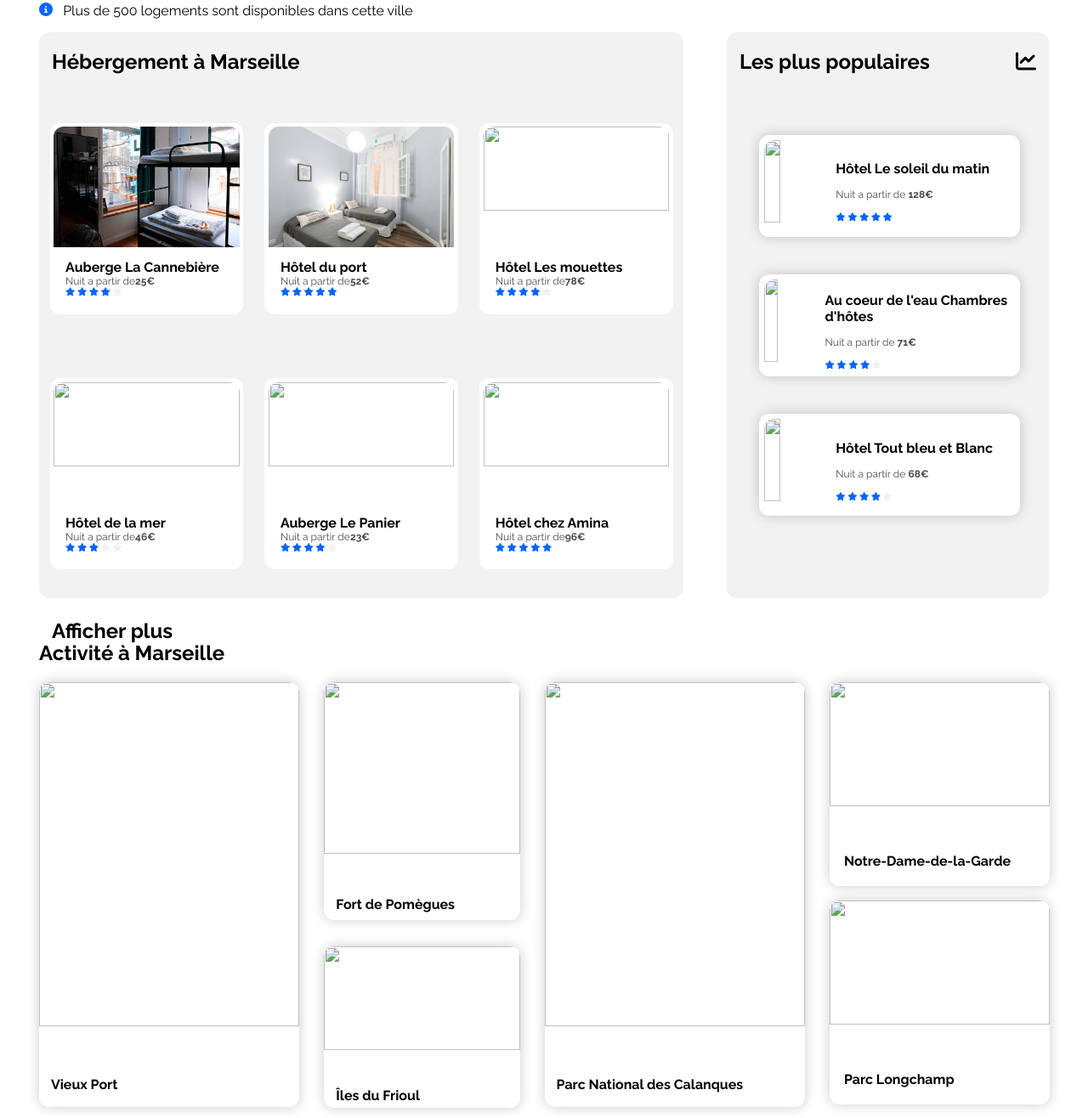
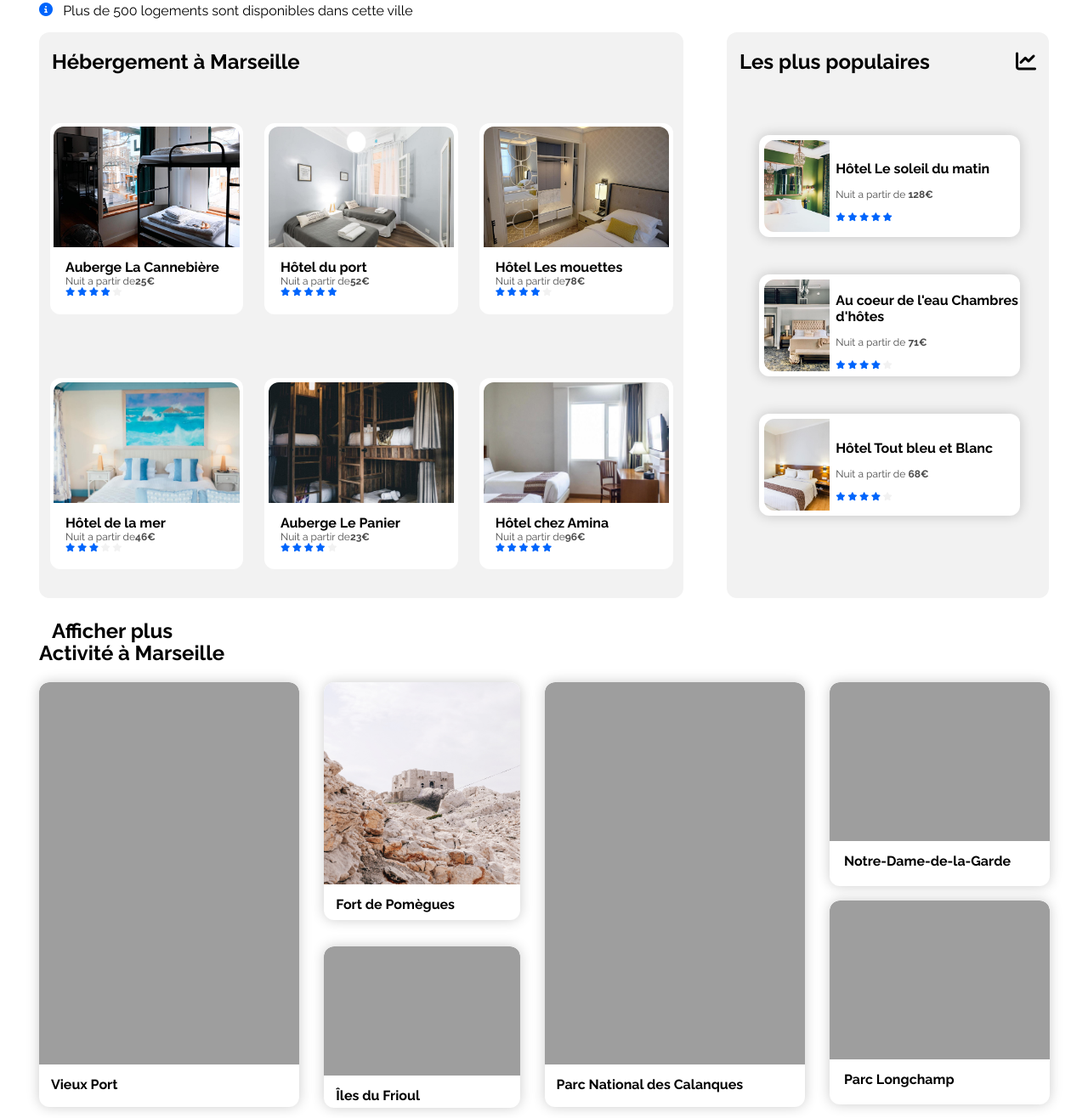
Before and after one commit to pierreaverous/P2_Averous_pierre_code, a plain HTML site: page index.html in a window 1280 px wide. Shown: the part 344-1660 px from the top of the page at 85% size. Drawn offline with Linux system fonts and the light colour scheme; the site is published under a folder, as on GitHub Pages, so addresses that start at the root find nothing.

Commit message:
ajout du point devant les asset

```diff
--- a/index.html
+++ b/index.html
@@ -120,7 +120,7 @@
           <div class="background-card">
             <a href="#" style="text-decoration:none; color:black">
             <div class="card-trip">
-              <img src="/assets/reisetopia-B8WIgxA_PFU-unsplash.jpg" />
+              <img src="./assets/reisetopia-B8WIgxA_PFU-unsplash.jpg" />
               <div class="card-trip-infos">
                 <div>
                   <h2>Hôtel Les mouettes</h2>
@@ -140,7 +140,7 @@
           <div class="background-card ">
             <a href="#" style="text-decoration:none; color:black">
             <div class="card-trip">
-              <img src="/assets/annie-spratt-Eg1qcIitAuA-unsplash.jpg" />
+              <img src="./assets/annie-spratt-Eg1qcIitAuA-unsplash.jpg" />
               <div class="card-trip-infos">
                 <div>
                   <h2>Hôtel de la mer</h2>
@@ -160,7 +160,7 @@
           <div class="background-card">
             <a href="#" style="text-decoration:none; color:black">
             <div class="card-trip">
-              <img src="/assets/nicate-lee-kT-ZyaiwBe0-unsplash.jpg" />
+              <img src="./assets/nicate-lee-kT-ZyaiwBe0-unsplash.jpg" />
               <div class="card-trip-infos">
                 <div>
                   <h2>Auberge Le Panier</h2>
@@ -180,7 +180,7 @@
           <div class="background-card">
             <a href="#" style="text-decoration:none; color:black">
             <div class="card-trip">
-              <img src="/assets/febrian-zakaria-M6S1WvfW68A-unsplash.jpg" />
+              <img src="./assets/febrian-zakaria-M6S1WvfW68A-unsplash.jpg" />
               <div class="card-trip-infos">
                 <div>
                   <h2>Hôtel chez Amina</h2>
@@ -210,7 +210,7 @@
           </div>
           <div class="card-column">
             <div class="card-product">
-              <img src="/assets/emile-guillemot-Bj_rcSC5XfE-unsplash.jpg" />
+              <img src="./assets/emile-guillemot-Bj_rcSC5XfE-unsplash.jpg" />
               <div class="card-product-infos">
                 <h2>Hôtel Le soleil du matin</h2>
                 <p>Nuit a partir de <strong>128€</strong></p>
@@ -224,7 +224,7 @@
               </div>
             </div>
             <div class="card-product">
-              <img src="/assets/aw-creative-VGs8z60yT2c-unsplash.jpg" />
+              <img src="./assets/aw-creative-VGs8z60yT2c-unsplash.jpg" />
               <div class="card-product-infos">
                 <h2>Au coeur de l'eau Chambres d'hôtes</h2>
                 <p>Nuit a partir de <strong>71€</strong></p>
@@ -238,7 +238,7 @@
               </div>
             </div>
             <div class="card-product">
-              <img src="/assets/febrian-zakaria-sjvU0THccQA-unsplash.jpg" />
+              <img src="./assets/febrian-zakaria-sjvU0THccQA-unsplash.jpg" />
               <div class="card-product-infos">
                 <h2>Hôtel Tout bleu et Blanc</h2>
                 <p>Nuit a partir de <strong>68€</strong></p>
@@ -265,7 +265,7 @@
         <div class="background-card-activite">
           <a href="#" style="text-decoration:none; color:black">
           <div class="card-activite">
-            <img src="/assets/reno-laithienne-QUgJhdY5Fyk-unsplash.jpg" />
+            <img src="./assets/reno-laithienne-QUgJhdY5Fyk-unsplash.jpg" />
             <div class="card-trip-infos">
               <div>
                 <h2>Vieux Port</h2>
@@ -278,7 +278,7 @@
           <div class="background-petite-card-activite">
             <a href="#" style="text-decoration:none; color:black">
             <div class="petit-card-activite">
-              <img src="/assets/paul-hermann-QFTrLdQIRhI-unsplash.jpg" />
+              <img src="./assets/paul-hermann-QFTrLdQIRhI-unsplash.jpg" />
               <div class="card-trip-infos">
                 <div>
                   <h2>Fort de Pomègues</h2>
@@ -290,7 +290,7 @@
           <div class="background-mini-card-activite">
             <a href="#" style="text-decoration:none; color:black">
             <div class="mini-card-activite">
-              <img src="/assets/kevin-hikari-rV_Qd1l-VXg-unsplash.jpg" />
+              <img src="./assets/kevin-hikari-rV_Qd1l-VXg-unsplash.jpg" />
               <div class="card-trip-infos">
                 <div>
                   <h2>Îles du Frioul</h2>
@@ -303,7 +303,7 @@
         <div class="background-card-activite">
           <a href="#" style="text-decoration:none; color:black">
           <div class="card-activite">
-            <img src="/assets/kilyan-sockalingum-NR8-cBCN3aI-unsplash.jpg" />
+            <img src="./assets/kilyan-sockalingum-NR8-cBCN3aI-unsplash.jpg" />
             <div class="card-trip-infos">
               <div>
                 <h2>Parc National des Calanques</h2>
@@ -316,7 +316,7 @@
           <div class="background-moyenne-card-activite">
             <a href="#" style="text-decoration:none; color:black">
             <div class="moyenne-card-activite">
-              <img src="/assets/florian-wehde-xW9e8gdotxI-unsplash.jpg" />
+              <img src="./assets/florian-wehde-xW9e8gdotxI-unsplash.jpg" />
               <div class="card-trip-infos">
                 <div>
                   <h2>Notre-Dame-de-la-Garde</h2>
@@ -328,7 +328,7 @@
           <div class="background-moyenne-card-activite">
             <a href="#" style="text-decoration:none; color:black">
             <div class="moyenne-card-activite">
-              <img src="/assets/lena-paulin-wH2-EJoDcV0-unsplash.jpg" />
+              <img src="./assets/lena-paulin-wH2-EJoDcV0-unsplash.jpg" />
               <div class="card-trip-infos">
                 <div>
                   <h2>Parc Longchamp</h2>
```
